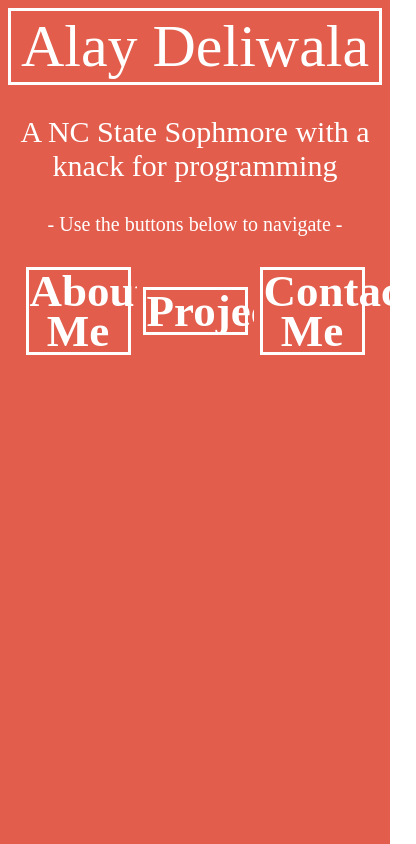
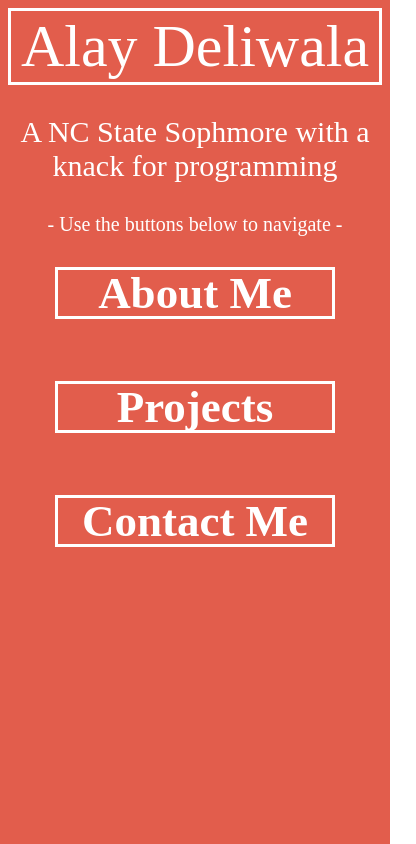
Before and after one commit to alaydeliwala/Website, a React (Create React App) app: page / in a window 390 px wide. Shown: the top 844 px of the page, 416 px wide, since content can reach past the window. Built offline with nearby package versions, Linux system fonts and the light colour scheme; a web font is replaced by a local one.

Commit message:
Added phone support

```diff
--- a/src/App.css
+++ b/src/App.css
@@ -7,14 +7,11 @@
   height: 100%;
   width: 100%;
 
-  /* Set the height to match that of the viewport. */
-  height: 105vh;
 
-  /* Set the width to match that of the viewport. */
-  width: 100vw;
   background-size: 100%;
   background-color: #4F99E8;
   text-align: center;
+  padding-bottom: 35%
 }
 
 .Header {
@@ -46,8 +43,9 @@ h1{
   border-color: #FFFC00;
 }
 
-.button{
-
+.cool{
+  margin-bottom: 100%;
+  background-color: #57bf57;
 }
 .button button{
   border-width: thick;
@@ -70,3 +68,23 @@ h1{
 .App-intro {
   font-size: large;
 }
+@media screen and (max-width: 750px) {
+  .button button{
+    border-width: thick;
+    margin-left: 10;
+    align-self: center;
+    width: 75%;
+    font-size: 35px;
+    text-align: center;
+    vertical-align: middle;
+    line-height: 40px;
+    text-decoration: none;
+    border: none;
+    text-align: center;
+    text-decoration: none;
+    outline: none;
+    background-color: #57bf57;
+
+  }
+
+}
--- a/src/App.js
+++ b/src/App.js
@@ -117,6 +117,9 @@ class App extends Component {
                   <h1> Contact Me</h1>
               </div>
             </button>
+            <div className = "cool">
+
+            </div>
         </div>
       </div>
     );
--- a/src/Pages/AboutMe.css
+++ b/src/Pages/AboutMe.css
@@ -19,3 +19,21 @@ h4{
 a{
   text-decoration: none;
 }
+iframe{
+  height: 300px;
+  width: 50%;
+  frameborder: 0;
+}
+
+@media screen and (max-width: 750px) {
+  .Me{
+    margin-top: 1%;
+    margin-left: 5%;
+    margin-right: 5%;
+  }
+  iframe{
+    height: 300px;
+    width: 90%;
+    frameborder: 0;
+  }
+}
--- a/src/Pages/AboutMe.js
+++ b/src/Pages/AboutMe.js
@@ -30,7 +30,7 @@ class Welcome extends Component {
           </a>
         </div>
         <h4>Favorite Songs</h4>
-        <iframe src="//tools.applemusic.com/embed/v1/playlist/pl.7a960d4d67144df0ae54d7017840cdb3?country=us" height="300px" width="50%" frameborder="0"></iframe>
+        <iframe src="//tools.applemusic.com/embed/v1/playlist/pl.7a960d4d67144df0ae54d7017840cdb3?country=us"></iframe>
       </div>
     );
   }
--- a/src/Pages/Projects.css
+++ b/src/Pages/Projects.css
@@ -21,3 +21,12 @@
   font-family: 'Patrick Hand SC', cursive;
   font-size: 35px;
 }
+
+@media screen and (max-width: 750px) {
+  .Proj {
+    margin-top: 1%;
+    margin-left: 5%;
+    margin-right: 5%;
+    line-height: 25px;
+  }
+}
```
